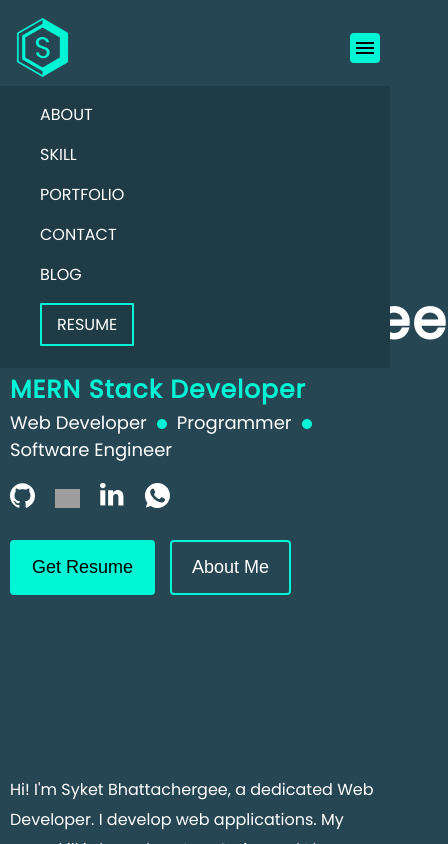
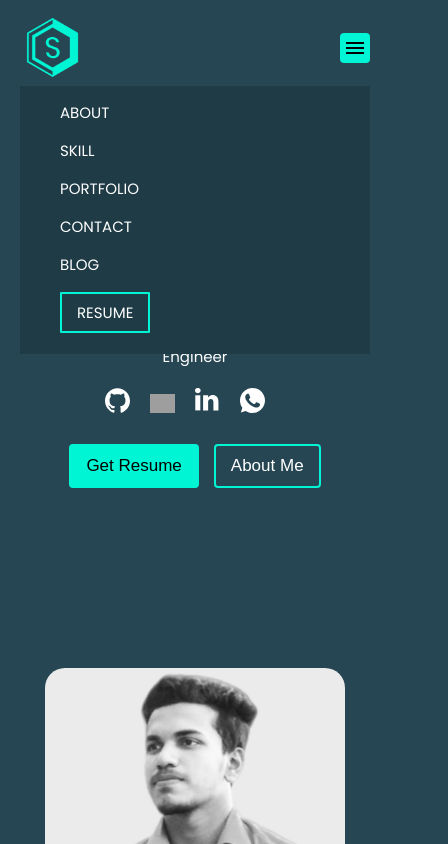
Before and after one commit to syket-git/Premium-Portfolio, a Next.js app: page / in a window 390 px wide. Both pictures are taken after a click on the element 365 px from the left and 47 px from the top of the page. Shown: the top 844 px of the page, 448 px wide, since content can reach past the window. Built offline with nearby package versions, Linux system fonts and the light colour scheme; grey boxes are pictures that could not be loaded.

Commit message:
reponsive complete

```diff
--- a/components/Header.js
+++ b/components/Header.js
@@ -45,22 +45,28 @@ const Header = () => {
             <nav>
               <ul>
                 <li>
-                  <a href="/#about">About</a>
+                  <a href="#about">About</a>
                 </li>
                 <li>
-                  <a href="/#about">Skill</a>
+                  <a href="#skill">Skill</a>
                 </li>
                 <li>
-                  <a href="/#about">Portfolio</a>
+                  <a href="/#portfolio">Portfolio</a>
                 </li>
                 <li>
-                  <a href="/#about">Contact</a>
+                  <a href="/#contact">Contact</a>
                 </li>
                 <li>
-                  <a href="/#about">Blog</a>
+                  <a target="_blank" href="https://medium.com/@syketweb">
+                    Blog
+                  </a>
                 </li>
                 <li className={styles.resumeWrapper}>
-                  <a className={styles.resume} href="/#about">
+                  <a
+                    className={styles.resume}
+                    href="/latest-resume.pdf"
+                    download
+                  >
                     Resume
                   </a>
                 </li>
--- a/styles/About.module.css
+++ b/styles/About.module.css
@@ -53,3 +53,13 @@
     -webkit-transform: scale(1.1);
     -moz-transform: scale(1.1);
 }
+
+@media (max-width: 768px) {
+    .about {
+        flex-direction: column-reverse;
+        text-align: center;
+    }
+    .about__img {
+        width: 100%;
+    }
+}
--- a/styles/Contact.module.css
+++ b/styles/Contact.module.css
@@ -43,3 +43,16 @@
 .contact__details ul > :not(:last-child) {
     margin-bottom: 15px;
 }
+
+@media (max-width: 768px) {
+    .contact {
+        flex-direction: column;
+        text-align: center;
+    }
+    .contact__details {
+        width: 100%;
+    }
+    .contact__details ul {
+        padding: 20px 0px 0px 0px;
+    }
+}
--- a/styles/Footer.module.css
+++ b/styles/Footer.module.css
@@ -1,15 +1,15 @@
 .footer {
     margin-top: 180px;
-    background: var(--simple-secondary);
-    padding: 30px 70px;
     display: flex;
     align-items: center;
     justify-content: space-between;
     flex-wrap: wrap;
+    padding-bottom: 50px;
 }
 .farewells ul {
     list-style: none;
     display: flex;
+    padding: 0;
 }
 .farewells ul li {
     background: #000000;
@@ -62,3 +62,13 @@
     font-size: 25px;
     padding: 0px 7px;
 }
+
+@media (max-width: 768px) {
+    .footer {
+        flex-direction: column;
+        justify-content: center;
+    }
+    .footer__details ul {
+        padding: 0;
+    }
+}
--- a/styles/Header.module.css
+++ b/styles/Header.module.css
@@ -4,8 +4,6 @@
     justify-content: space-between;
     padding: 15px 0px;
     transition: all 0.3s ease-in;
-    padding-left: 70px;
-    padding-right: 70px;
 }
 .header .logo {
     width: 65px;
@@ -52,8 +50,6 @@
 @media (max-width: 768px) {
     .header {
         position: relative;
-        padding-left: 10px;
-        padding-right: 10px;
     }
     .menu {
         width: 30px;
--- a/styles/Home.module.css
+++ b/styles/Home.module.css
@@ -51,3 +51,30 @@
     border: 2px solid var(--secondary);
     color: white;
 }
+
+@media (max-width: 768px) {
+    .home {
+        text-align: center;
+    }
+    .title {
+        font-size: 40px;
+    }
+    .subtitle {
+        font-size: 20px;
+    }
+    .designation {
+        font-size: 16px;
+    }
+}
+
+@media (max-width: 540px) {
+    .title {
+        font-size: 30px;
+    }
+    .subtitle {
+        font-size: 18px;
+    }
+    .designation {
+        font-size: 15px;
+    }
+}
--- a/styles/Portfolio.module.css
+++ b/styles/Portfolio.module.css
@@ -100,3 +100,12 @@
     background: var(--secondary);
     color: black;
 }
+
+@media (max-width: 992px) {
+    .portfolioItems {
+        flex-direction: column;
+    }
+    .portfolio {
+        margin: 0 0 30px;
+    }
+}
--- a/styles/Skills.module.css
+++ b/styles/Skills.module.css
@@ -91,3 +91,18 @@
     left: 0;
     border-radius: 4px;
 }
+
+@media (max-width: 768px) {
+    .card {
+        margin: 0 0 30px;
+    }
+    .skill {
+        flex-direction: column;
+    }
+    .skills__nav {
+        justify-content: center;
+    }
+    .card h4 {
+        font-size: 20px;
+    }
+}
--- a/styles/globals.css
+++ b/styles/globals.css
@@ -1,7 +1,7 @@
 :root {
   --primary: #264653;
   --secondary: #00f5d4;
-  --simple-secondary: #1e3944;
+  --simple-secondary: #1e3b46;
 }
 
 html,
@@ -12,7 +12,8 @@ body {
   margin: 0;
   padding: 0;
   font-size: 16px;
-
+  padding-left: 30px;
+  padding-right: 30px;
   scroll-behavior: smooth;
 }
 
@@ -32,14 +33,26 @@ button {
   box-sizing: border-box;
 }
 
-.website__body {
-  padding-left: 70px;
-  padding-right: 70px;
+@media (max-width: 768px) {
+  html,
+  body {
+    padding-left: 10px;
+    padding-right: 10px;
+    font-size: 15px;
+  }
 }
 
-@media (max-width: 768px) {
-  .website__body {
-    padding-left: 10px;
-    padding-right: 10px;
+@media (max-width: 540px) {
+  button {
+    padding: 10px 15px;
+    font-size: 17px;
   }
 }
+
+@media (max-width: 320px) {
+  html,
+  body {
+    padding-left: 5px;
+    padding-right: 5px;
+  }
+}
```
